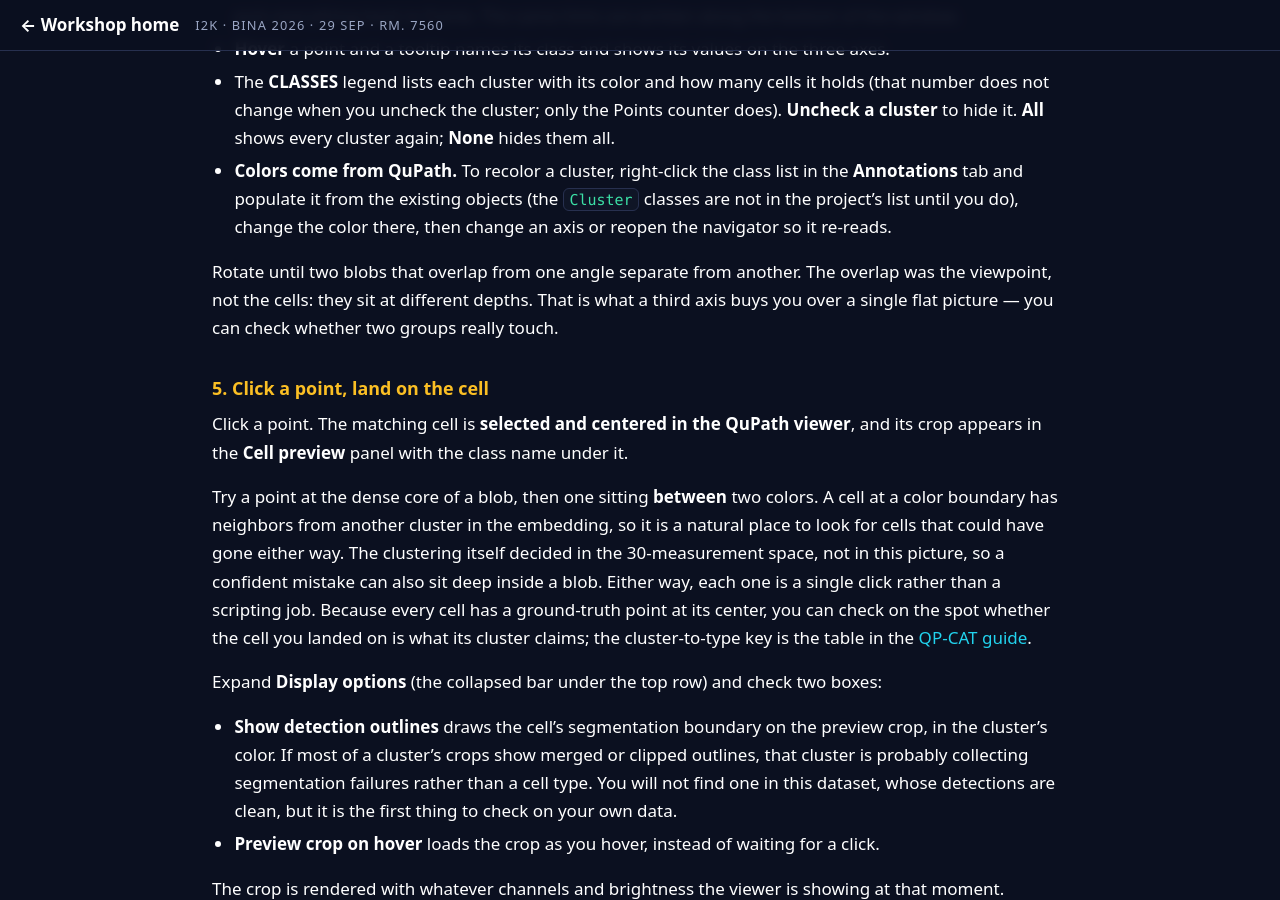
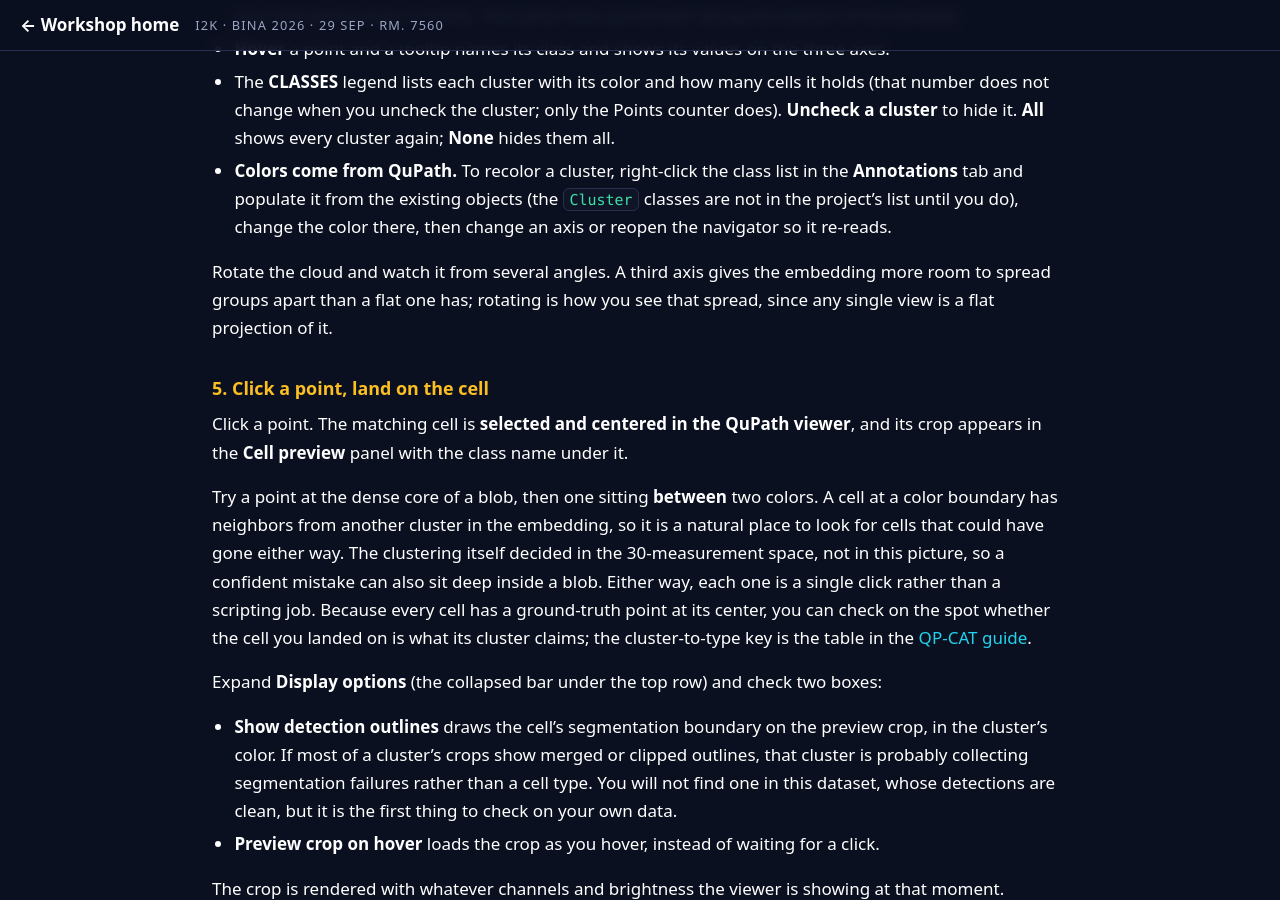
Before and after one commit to MichaelSNelson/BINA-I2K-2026-QuPath-Extensions, a Jekyll site: the page built from docs/04-cluster-3d-navigator.md, in a window 1280 px wide and 900 px high, scrolled down 3546 px. Built offline with Jekyll 4.4.1, drawn with Linux system fonts in a browser that asks for light colours.

Commit message:
Guide 4: drop the claim that rotating resolves overlapping groups
It said an overlap seen from one angle is "the viewpoint, not the cells",
and that a third axis lets you check whether two groups really touch. That
oversells it: the third component gives the embedding more room to spread
groups apart, it does not disentangle groups that genuinely overlap -- in a
2D embedding those would simply have been placed elsewhere.

Now says what rotating is actually for: seeing the spread a third axis
allows, given that any one view is a flat projection of it.

Claude-Session: https://claude.ai/code/session_01TZFXuLKiz1DgbomrTgfDTw

```diff
--- a/docs/04-cluster-3d-navigator.md
+++ b/docs/04-cluster-3d-navigator.md
@@ -147,9 +147,9 @@ Cluster 1 (294), Cluster 2 (389), Cluster 3 (106), Cluster 4 (217) and Cluster 5
   in the project's list until you do), change the color there, then change an axis or reopen the
   navigator so it re-reads.
 
-Rotate until two blobs that overlap from one angle separate from another. The overlap was the
-viewpoint, not the cells: they sit at different depths. That is what a third axis buys you over a
-single flat picture — you can check whether two groups really touch.
+Rotate the cloud and watch it from several angles. A third axis gives the embedding more room
+to spread groups apart than a flat one has; rotating is how you see that spread, since any
+single view is a flat projection of it.
 
 <!-- TODO: Add screenshot — the rotated cloud of six clusters on tme_00, legend visible -->
 
```
